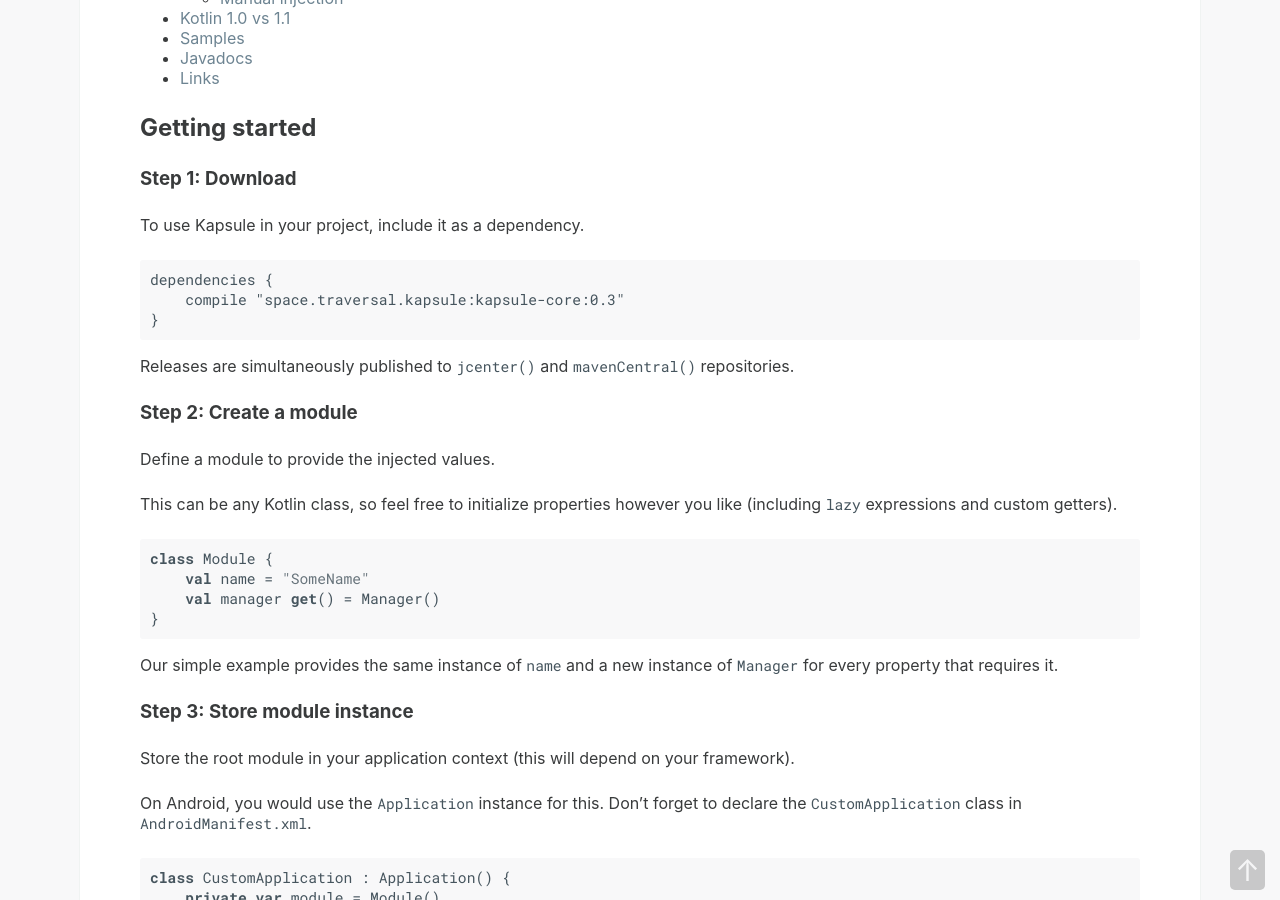
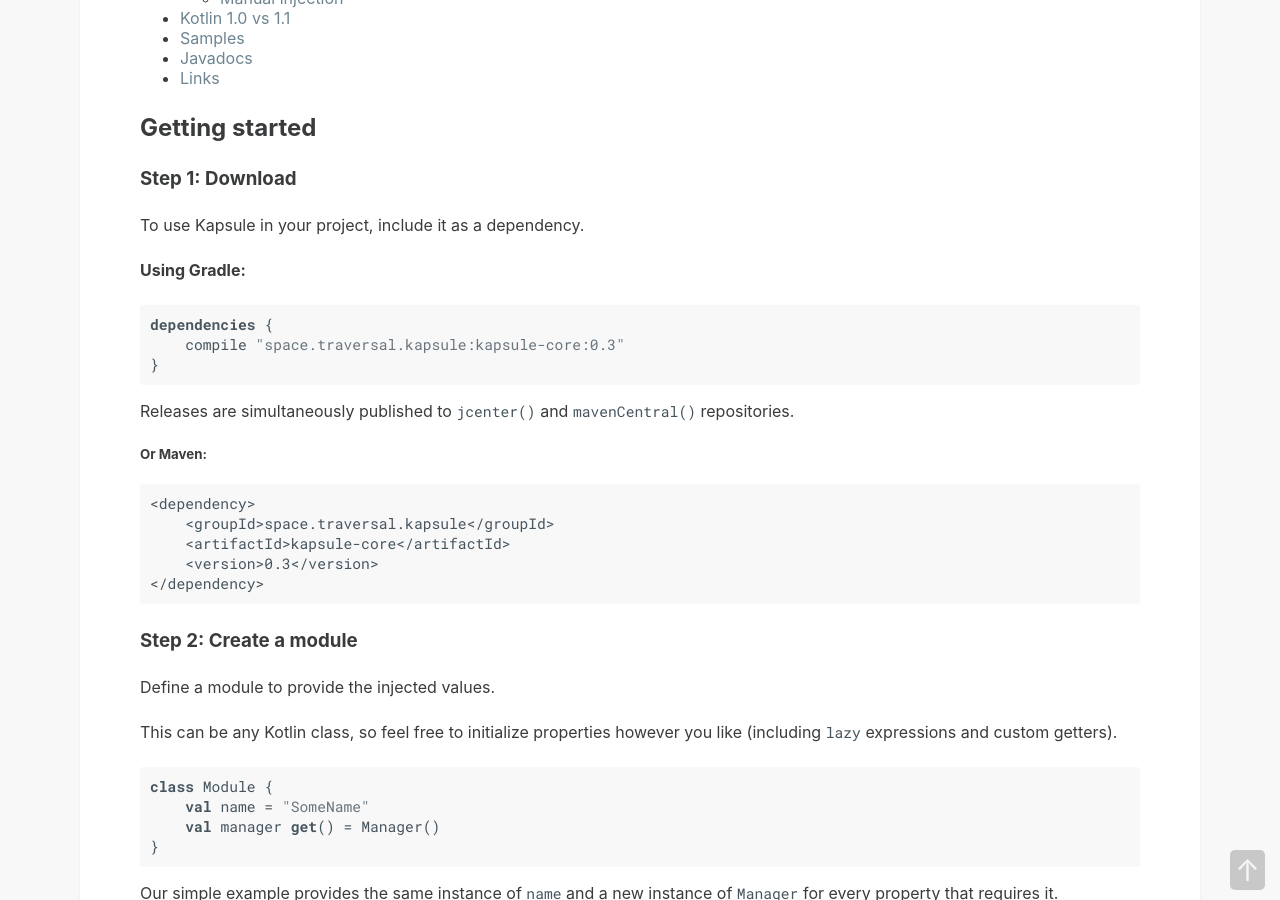
Before and after one commit to Legosteen11/traversals.github.io, a Jekyll site: the page built from kapsule/index.md, in a window 1280 px wide and 900 px high, scrolled down 826 px. Built offline with Jekyll 4.4.1, drawn with Linux system fonts in a browser that asks for light colours; nearby versions of some CDN libraries; some web fonts are replaced.

Commit message:
Added Maven dependency to Kapsule documentation
Added the dependency as a Maven dependency as well so it will be easier to add use Kapsule in your project.

```diff
--- a/kapsule/index.md
+++ b/kapsule/index.md
@@ -52,13 +52,23 @@
 
 To use Kapsule in your project, include it as a dependency.
 
-~~~
+#### Using Gradle:
+~~~gradle
 dependencies {
     compile "space.traversal.kapsule:kapsule-core:0.3"
 }
 ~~~
 
 Releases are simultaneously published to `jcenter()` and `mavenCentral()` repositories.
+
+##### Or Maven:
+~~~xml
+<dependency>
+    <groupId>space.traversal.kapsule</groupId>
+    <artifactId>kapsule-core</artifactId>
+    <version>0.3</version>
+</dependency>
+~~~
 
 <a name="create-a-module"/>
 ### Step 2: Create a module
```
